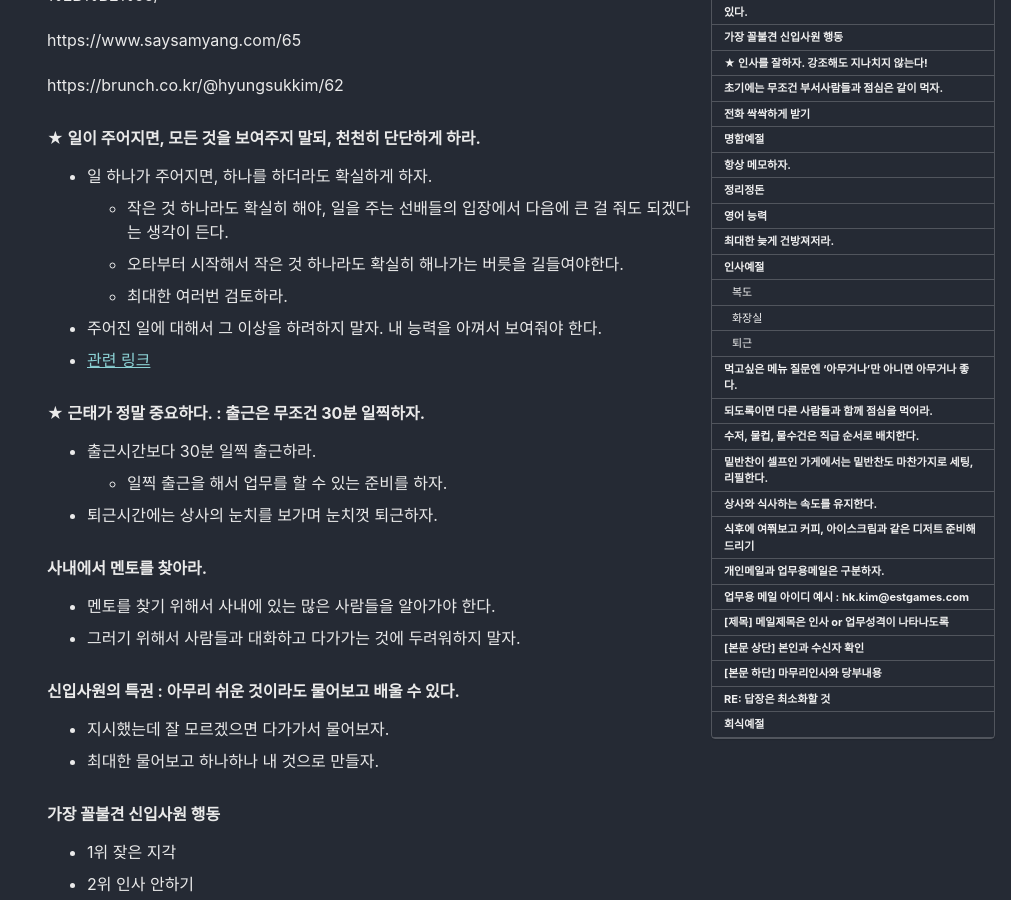
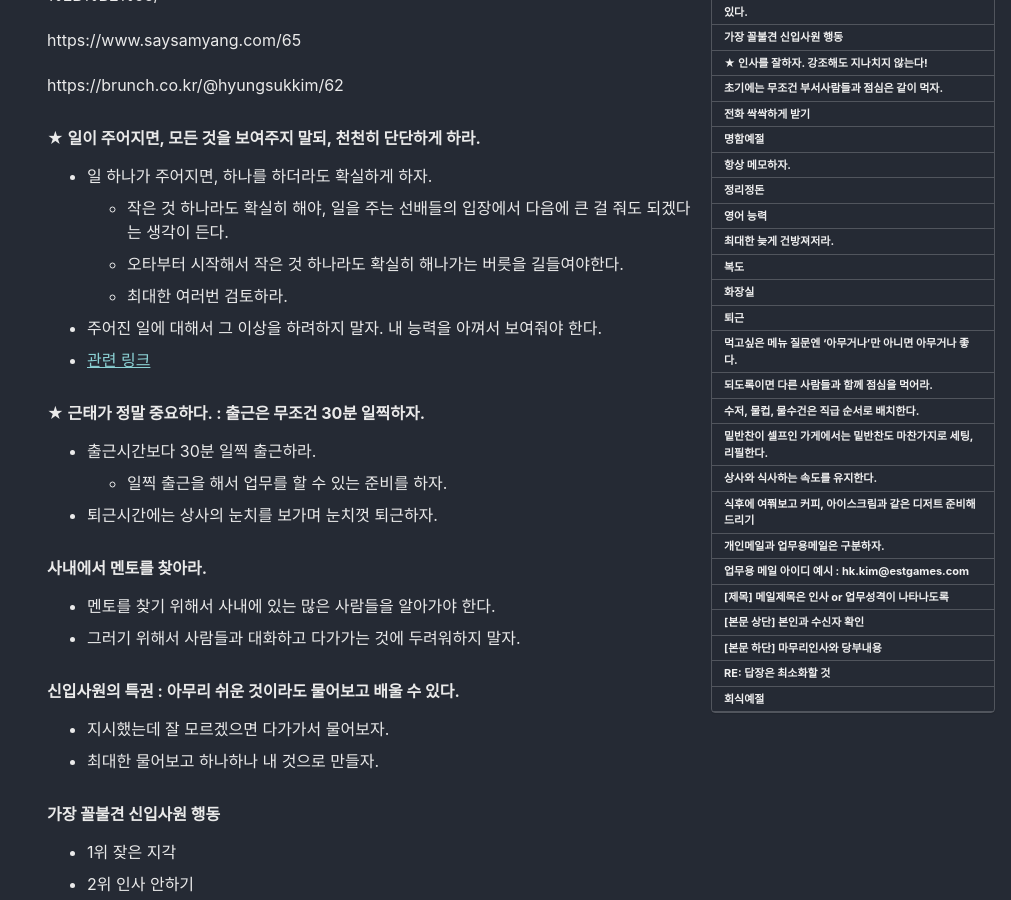
Before and after one commit to surmounter/Blog, a Jekyll site: the page built from _posts/2019-10-24-신입사원을위한글.md, in a window 1280 px wide and 900 px high, scrolled down 304 px. Shown: the whole window, without its empty margins (269-1280 px from the left). Built offline with Jekyll 4.4.1, drawn with Linux system fonts in a browser that asks for light colours; cached includes are drawn as plain includes; nearby versions of some CDN libraries.

Commit message:
Update 2019-10-24-신입사원을위한글.md

```diff
--- a/_posts/2019-10-24-신입사원을위한글.md
+++ b/_posts/2019-10-24-신입사원을위한글.md
@@ -102,20 +102,20 @@
 * 빨리 성장하기 때문에 자기가 많이 아는 것처럼 보일 수 있다.
 * 그래서 선배들이 하는 것이 마땅치 않아 보일 수 있지만 그래도 최대한 늦게 건방져저야 한다.
 
-### 인사예절
+## 인사예절
 
 * 인사말을 하고(눈인사를 한 다음에) 인사를 하라.
 
-#### 복도
+### 복도
 
 * 3보 앞에서 인사하라.
 
-#### 화장실
+### 화장실
 
 * 용무가 끝난 다음에 인사하라.
 * 조용히 인사드려라.
 
-#### 퇴근
+### 퇴근
 
 * '내일 뵙겠습니다, 먼저 가겠습니다.'
   * '수고하십시오, 고생하십시오'는 지양하자.
```
